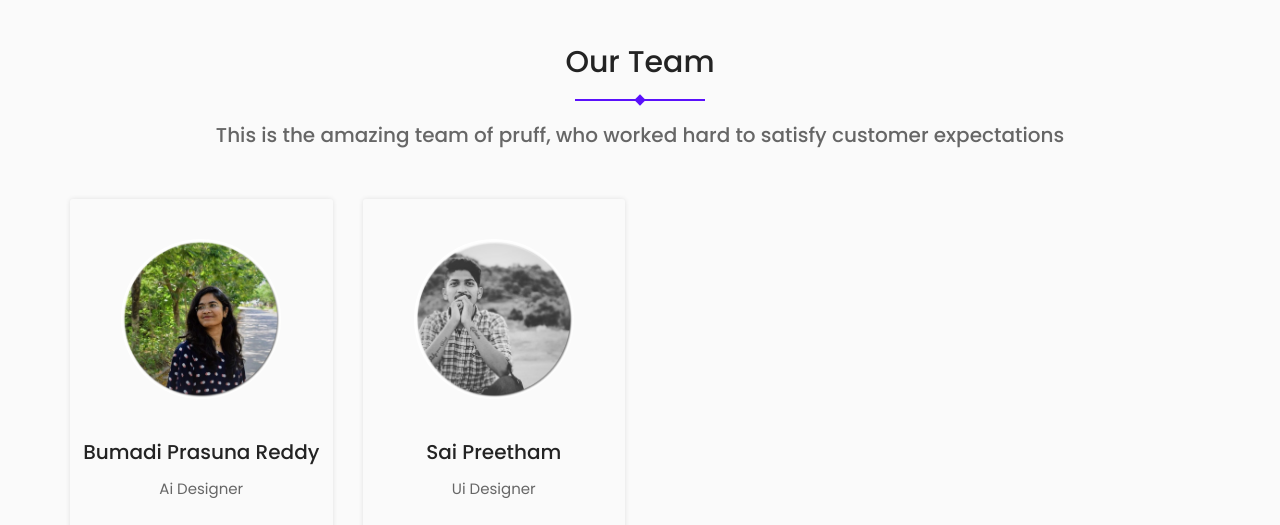
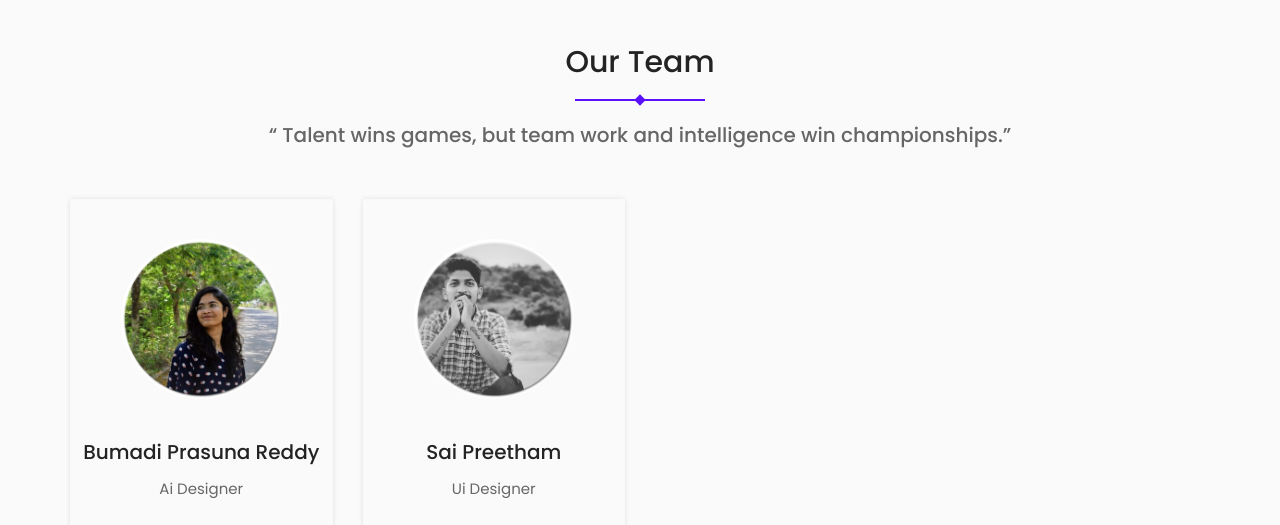
Before and after one commit to pruff/pruff.github.io, a plain HTML site: page index.html in a window 1280 px wide. Shown: the part 4940-5465 px from the top of the page. Drawn offline with Linux system fonts and the light colour scheme.

Commit message:
Update index.html

```diff
--- a/index.html
+++ b/index.html
@@ -477,7 +477,7 @@ PRUFF makes sure you can trace it anywhere at any time!</h5>
         <div class="container">
             <div class="section-title">
                 <h2>Our Team</h2>
-                <p>This is the amazing team of pruff, who worked hard to satisfy customer expectations</p>
+                <p>“ Talent wins games, but team work and intelligence win championships.”</p>
             </div>
             <div class="row">
                 <!--
```
